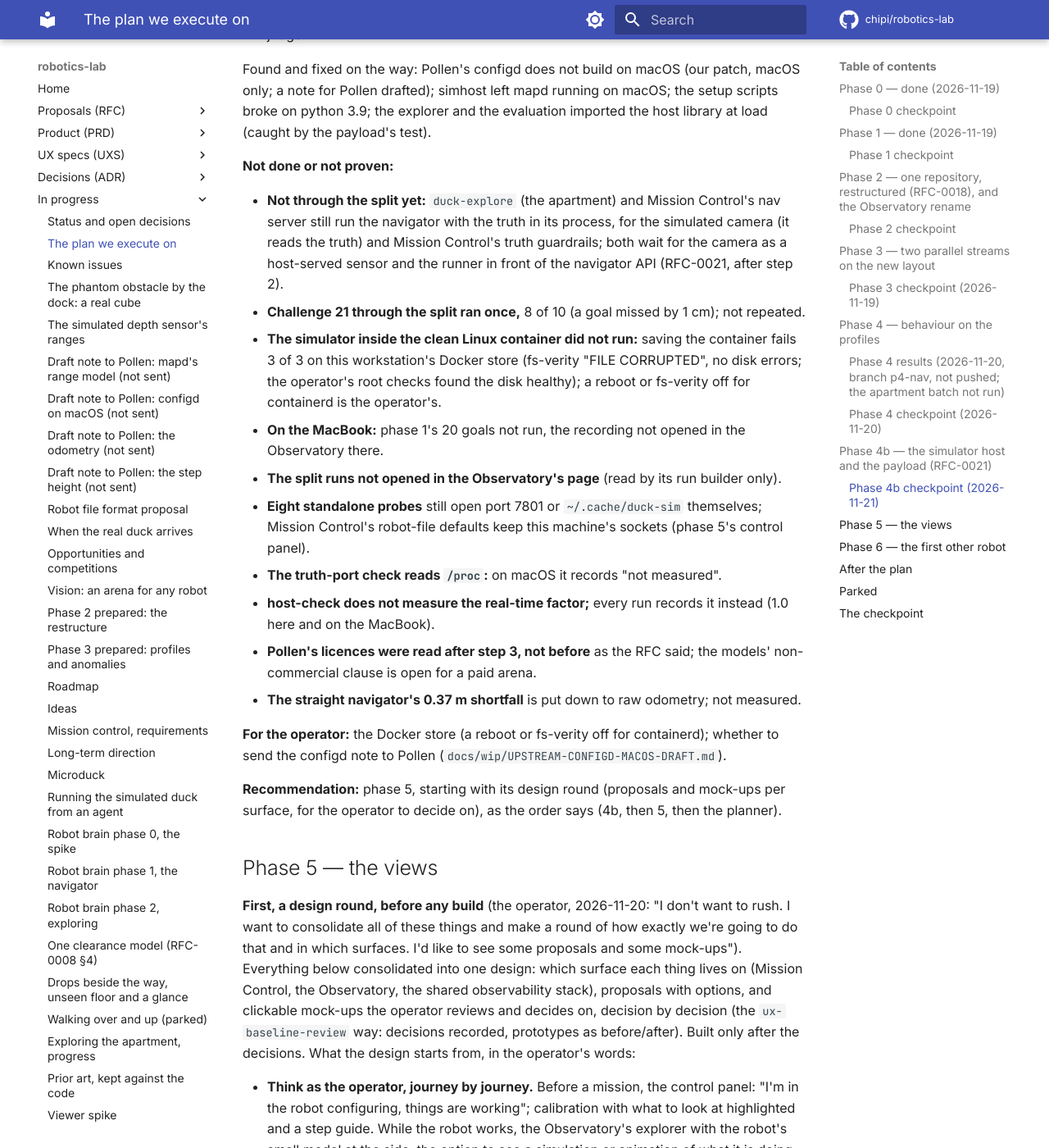
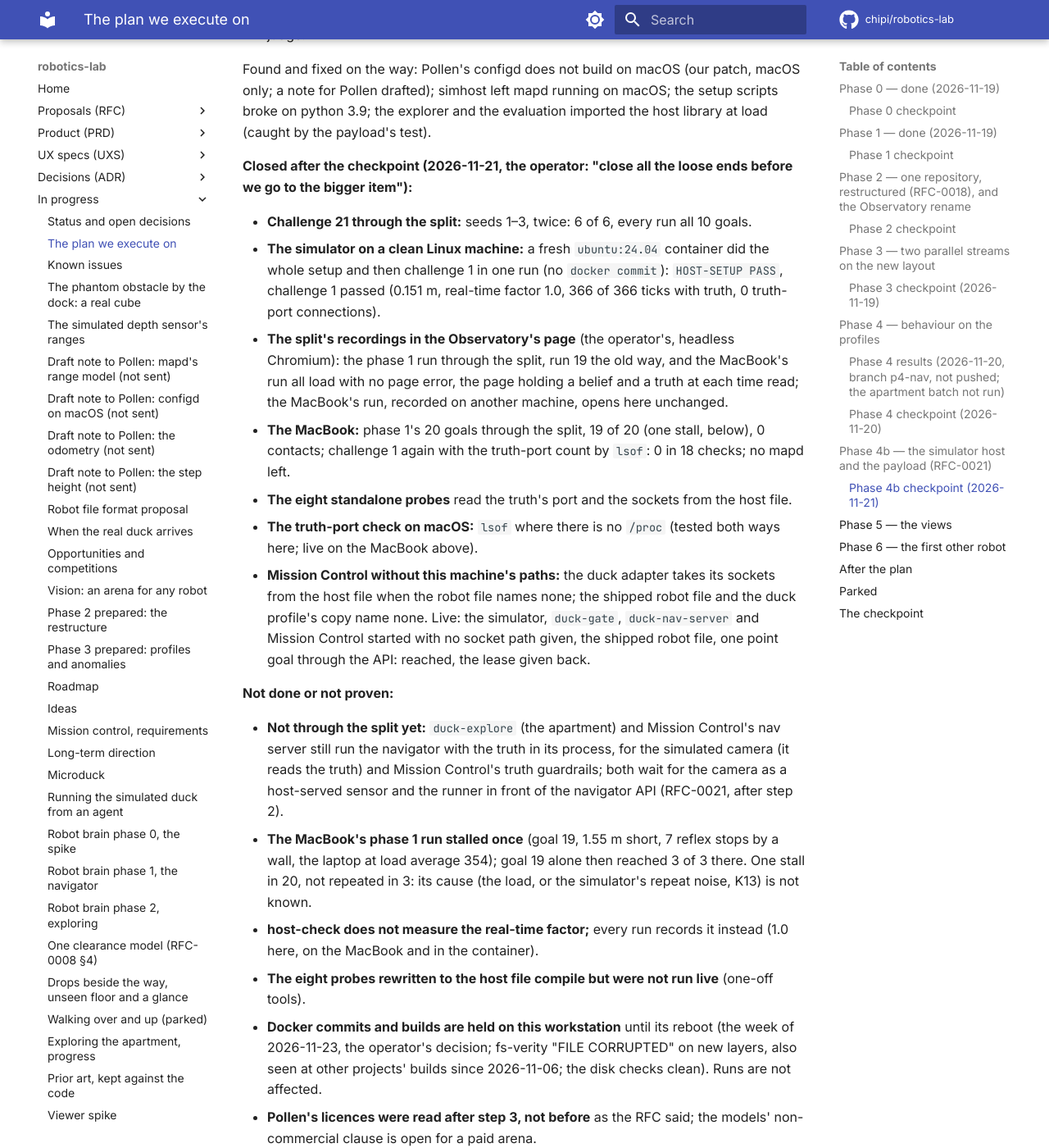
Before and after one commit to chipi/robotics-lab, an MkDocs documentation site: the page built from docs/wip/EXECUTION-PLAN.md, in a window 1280 px wide and 1400 px high, scrolled down 8401 px. Shown: the whole window at 82% size. Built offline with MkDocs 1.6.1 and Material for MkDocs 9.7.7, drawn with Linux system fonts in a browser that asks for light colours; comment, search, counter and statistics services are not loaded; some of the changed text lies outside the part shown.

Commit message:
docs: the phase 4b loose ends closed (challenge 21 6 of 6, the clean Linux container's simulator run, the Observatory's page, the MacBook's phase 1, lsof, Mission Control without paths); the operator's decisions; item 1 next
Co-Authored-By: Claude Opus 5.5 <noreply@anthropic.com>
Claude-Session: https://claude.ai/code/session_01UDhkTkg9Dg44XhgoEjt9rf

```diff
--- a/docs/wip/EXECUTION-PLAN.md
+++ b/docs/wip/EXECUTION-PLAN.md
@@ -290,32 +290,55 @@ Found and fixed on the way: Pollen's configd does not build on macOS (our patch,
 for Pollen drafted); simhost left mapd running on macOS; the setup scripts broke on python 3.9; the
 explorer and the evaluation imported the host library at load (caught by the payload's test).
 
+**Closed after the checkpoint (2026-11-21, the operator: "close all the loose ends before we go to
+the bigger item"):**
+
+- **Challenge 21 through the split:** seeds 1–3, twice: 6 of 6, every run all 10 goals.
+- **The simulator on a clean Linux machine:** a fresh `ubuntu:24.04` container did the whole setup
+  and then challenge 1 in one run (no `docker commit`): `HOST-SETUP PASS`, challenge 1 passed
+  (0.151 m, real-time factor 1.0, 366 of 366 ticks with truth, 0 truth-port connections).
+- **The split's recordings in the Observatory's page** (the operator's, headless Chromium): the
+  phase 1 run through the split, run 19 the old way, and the MacBook's run all load with no page
+  error, the page holding a belief and a truth at each time read; the MacBook's run, recorded on
+  another machine, opens here unchanged.
+- **The MacBook:** phase 1's 20 goals through the split, 19 of 20 (one stall, below), 0 contacts;
+  challenge 1 again with the truth-port count by `lsof`: 0 in 18 checks; no mapd left.
+- **The eight standalone probes** read the truth's port and the sockets from the host file.
+- **The truth-port check on macOS:** `lsof` where there is no `/proc` (tested both ways here; live
+  on the MacBook above).
+- **Mission Control without this machine's paths:** the duck adapter takes its sockets from the
+  host file when the robot file names none; the shipped robot file and the duck profile's copy
+  name none. Live: the simulator, `duck-gate`, `duck-nav-server` and Mission Control started
+  with no socket path given, the shipped robot file, one point goal through the API: reached, the
+  lease given back.
+
 **Not done or not proven:**
 
 - **Not through the split yet:** `duck-explore` (the apartment) and Mission Control's nav server
   still run the navigator with the truth in its process, for the simulated camera (it reads the
   truth) and Mission Control's truth guardrails; both wait for the camera as a host-served sensor
   and the runner in front of the navigator API (RFC-0021, after step 2).
-- **Challenge 21 through the split ran once,** 8 of 10 (a goal missed by 1 cm); not repeated.
-- **The simulator inside the clean Linux container did not run:** saving the container fails 3 of
-  3 on this workstation's Docker store (fs-verity "FILE CORRUPTED", no disk errors; the operator's
-  root checks found the disk healthy); a reboot or fs-verity off for containerd is the operator's.
-- **On the MacBook:** phase 1's 20 goals not run, the recording not opened in the Observatory there.
-- **The split runs not opened in the Observatory's page** (read by its run builder only).
-- **Eight standalone probes** still open port 7801 or `~/.cache/duck-sim` themselves; Mission
-  Control's robot-file defaults keep this machine's sockets (phase 5's control panel).
-- **The truth-port check reads `/proc`:** on macOS it records "not measured".
-- **host-check does not measure the real-time factor;** every run records it instead (1.0 here and
-  on the MacBook).
+- **The MacBook's phase 1 run stalled once** (goal 19, 1.55 m short, 7 reflex stops by a wall, the
+  laptop at load average 354); goal 19 alone then reached 3 of 3 there. One stall in 20, not
+  repeated in 3: its cause (the load, or the simulator's repeat noise, K13) is not known.
+- **host-check does not measure the real-time factor;** every run records it instead (1.0 here, on
+  the MacBook and in the container).
+- **The eight probes rewritten to the host file compile but were not run live** (one-off tools).
+- **Docker commits and builds are held on this workstation** until its reboot (the week of
+  2026-11-23, the operator's decision; fs-verity "FILE CORRUPTED" on new layers, also seen at
+  other projects' builds since 2026-11-06; the disk checks clean). Runs are not affected.
 - **Pollen's licences were read after step 3, not before** as the RFC said; the models'
   non-commercial clause is open for a paid arena.
 - **The straight navigator's 0.37 m shortfall** is put down to raw odometry; not measured.
 
-**For the operator:** the Docker store (a reboot or fs-verity off for containerd); whether to send
-the configd note to Pollen (`docs/wip/UPSTREAM-CONFIGD-MACOS-DRAFT.md`).
-
-**Recommendation:** phase 5, starting with its design round (proposals and mock-ups per surface,
-for the operator to decide on), as the order says (4b, then 5, then the planner).
+**Decided by the operator (2026-11-21):** the Docker store: hold commits and builds until the
+workstation's reboot (the week of 2026-11-23), fs-verity stays on; the configd note to Pollen: kept
+for later, not sent (`docs/wip/UPSTREAM-CONFIGD-MACOS-DRAFT.md`). And phase 5 waits: "I don't want
+to go to phase 5 until we are really rock solid on the phase 4". The loose ends above are closed;
+what is left before phase 5 is the first bullet below this checkpoint's list, the apartment
+exploration and Mission Control's nav server through the split (the camera as a host-served
+sensor, the runner in front of the navigator API), which the operator wants explained first,
+with the platform's modular architecture as a whole.
 
 ## Phase 5 — the views
 
```
